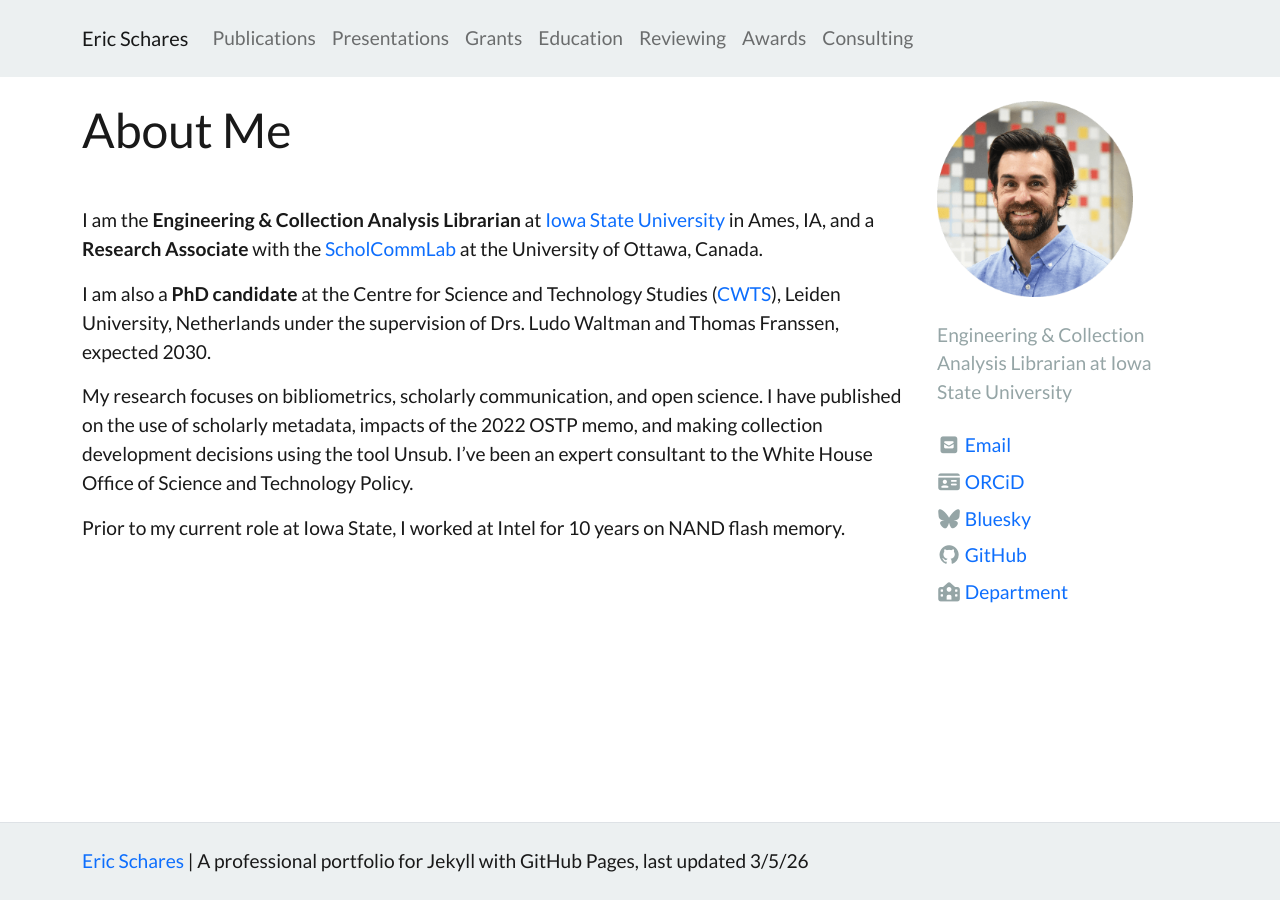
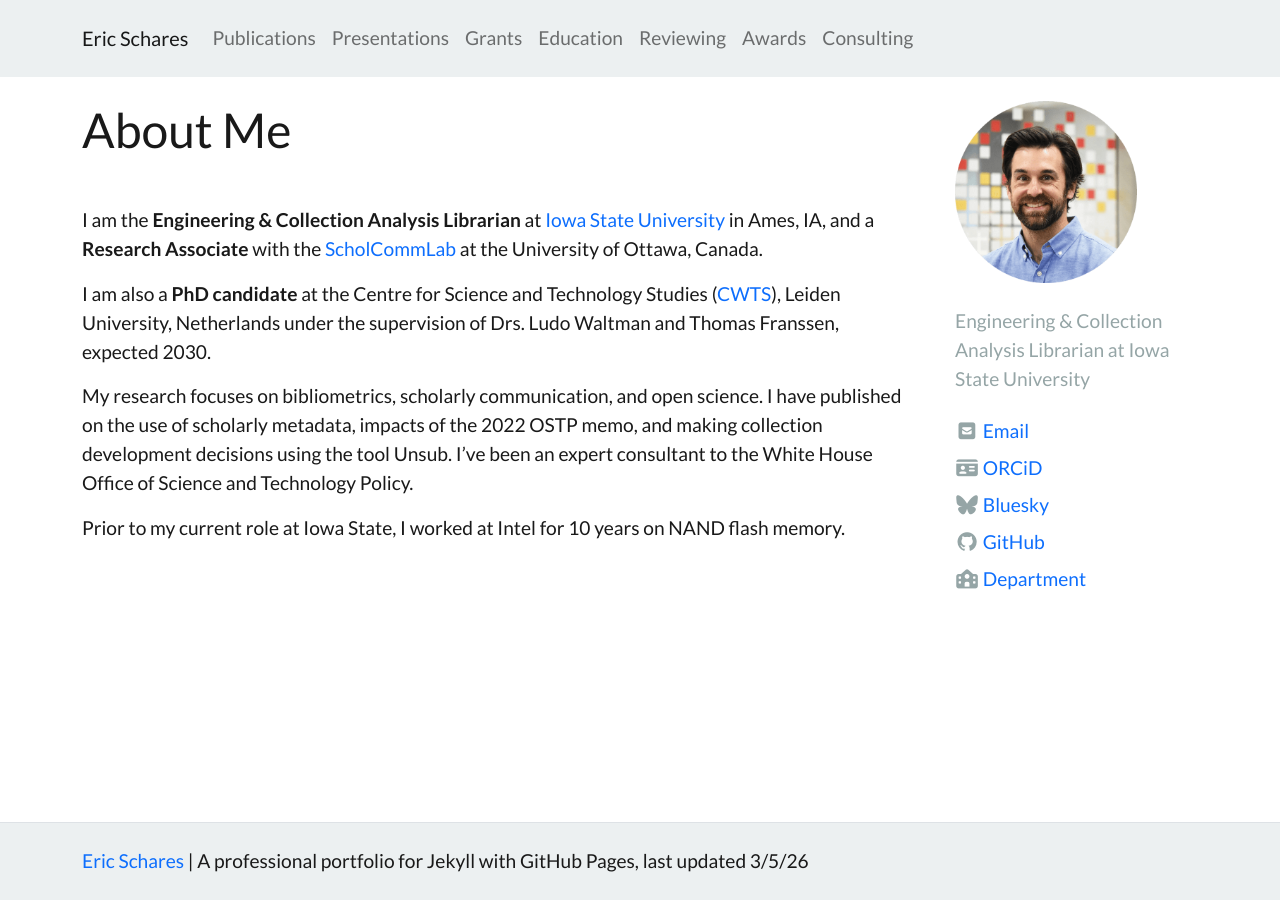
Before and after one commit to eschares/eschares.github.io, a Jekyll site: the page built from index.md, in a window 1280 px wide. Built offline with Jekyll 4.4.1, drawn with Linux system fonts in a browser that asks for light colours; nearby versions of some CDN libraries.

Commit message:
row g-5 to profile-page-right.html

```diff
--- a/_layouts/profile-page-right.html
+++ b/_layouts/profile-page-right.html
@@ -2,7 +2,7 @@
 layout: default
 ---
 <div class="container py-4">
-    <div class="row">
+    <div class="row g-5">
         <div class="col-md-9">
             {% if page.title %}<h1 class="mb-5">{{ page.title }}</h1>{% endif %}
             {{ content }}
```
